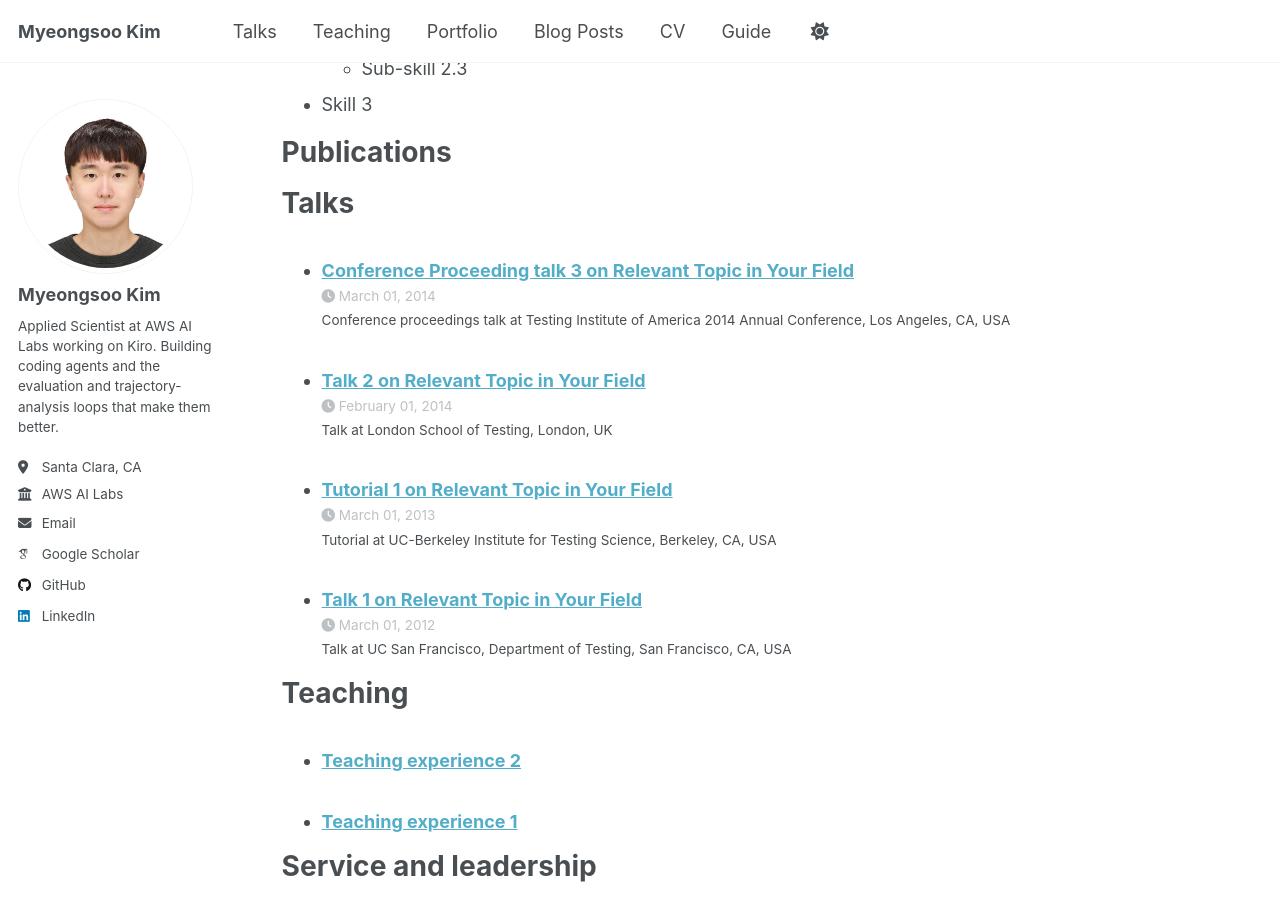
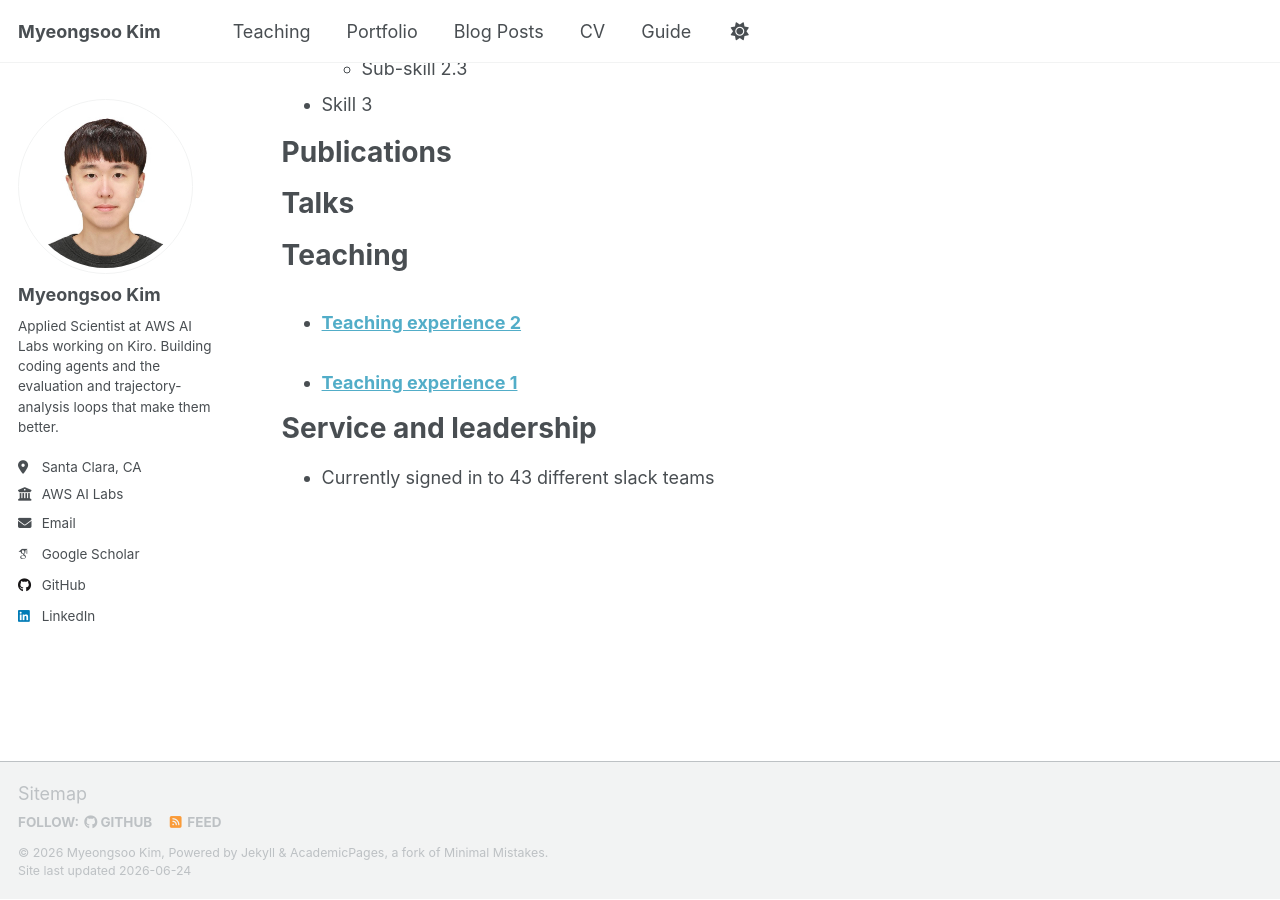
Before and after one commit to codingsoo/codingsoo.github.io, a Jekyll site: the page built from _pages/cv.md, in a window 1280 px wide and 900 px high, scrolled down 944 px. Built offline with Jekyll 4.4.1, drawn with Linux system fonts in a browser that asks for light colours; some web fonts are replaced; a script that is not in the unit is left out.

Commit message:
Remove talks page (template placeholders, not real content)

```diff
--- a/_data/navigation.yml
+++ b/_data/navigation.yml
@@ -8,9 +8,6 @@
 #      Markdown formatted page while the second is generated using JSON.
 
 main:
-  - title: "Talks"
-    url: /talks/
-
   - title: "Teaching"
     url: /teaching/
 
--- a/_talks/2012-03-01-talk-1.md
+++ /dev/null
@@ -1,11 +0,0 @@
----
-title: "Talk 1 on Relevant Topic in Your Field"
-collection: talks
-type: "Talk"
-permalink: /talks/2012-03-01-talk-1
-venue: "UC San Francisco, Department of Testing"
-date: 2012-03-01
-location: "San Francisco, CA, USA"
----
-
-This is a description of your talk, which is a markdown file that can be all markdown-ified like any other post. Yay markdown!
--- a/_talks/2013-03-01-tutorial-1.md
+++ /dev/null
@@ -1,13 +0,0 @@
----
-title: "Tutorial 1 on Relevant Topic in Your Field"
-collection: talks
-type: "Tutorial"
-permalink: /talks/2013-03-01-tutorial-1
-venue: "UC-Berkeley Institute for Testing Science"
-date: 2013-03-01
-location: "Berkeley, CA, USA"
----
-
-[More information here](http://exampleurl.com)
-
-This is a description of your tutorial, note the different field in type. This is a markdown files that can be all markdown-ified like any other post. Yay markdown!
--- a/_talks/2014-02-01-talk-2.md
+++ /dev/null
@@ -1,13 +0,0 @@
----
-title: "Talk 2 on Relevant Topic in Your Field"
-collection: talks
-type: "Talk"
-permalink: /talks/2014-02-01-talk-2
-venue: "London School of Testing"
-date: 2014-02-01
-location: "London, UK"
----
-
-[More information here](http://example2.com)
-
-This is a description of your talk, which is a markdown files that can be all markdown-ified like any other post. Yay markdown!
--- a/_talks/2014-03-01-talk-3.md
+++ /dev/null
@@ -1,11 +0,0 @@
----
-title: "Conference Proceeding talk 3 on Relevant Topic in Your Field"
-collection: talks
-type: "Conference proceedings talk"
-permalink: /talks/2014-03-01-talk-3
-venue: "Testing Institute of America 2014 Annual Conference"
-date: 2014-03-01
-location: "Los Angeles, CA, USA"
----
-
-This is a description of your conference proceedings talk, note the different field in type. You can put anything in this field.
```
Also changed, not shown: _pages/talkmap.html (deleted, +0 -9 lines), _pages/talks.html (deleted, +0 -16 lines).
